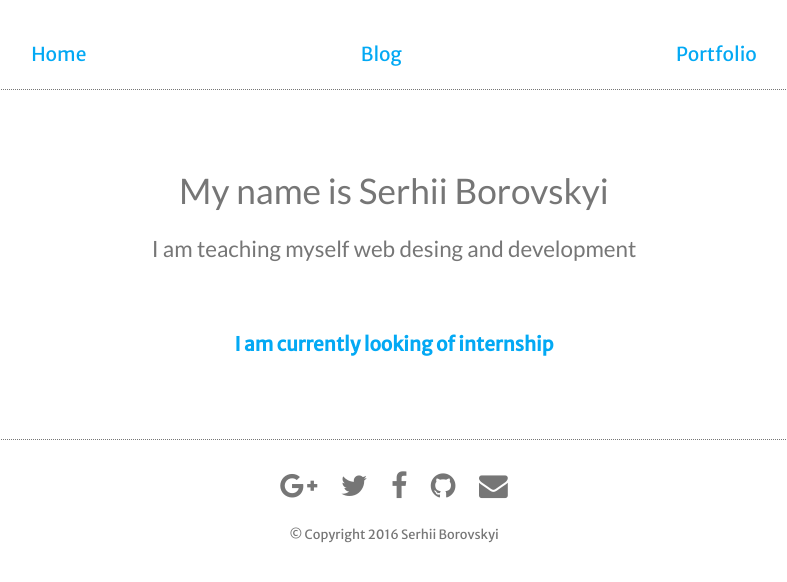
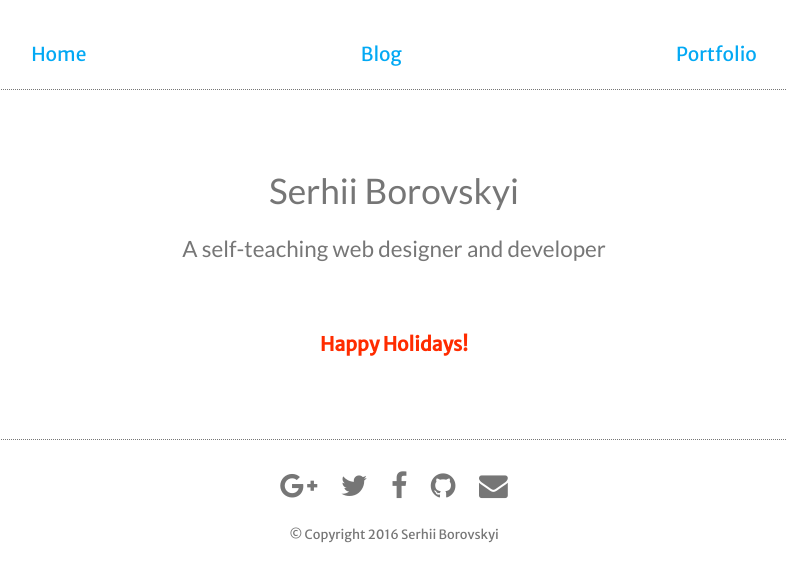
Before and after one commit to serhiicss/serhiicss.github.io, a Jekyll site: the page built from index.html, in a window 1280 px wide. Shown: the top 582 px of the page, without its empty margins (246-1033 px from the left). Built offline with Jekyll 4.4.1, drawn with Linux system fonts in a browser that asks for light colours; nearby versions of some CDN libraries.

Commit message:
home page content

```diff
--- a/_includes/footer.html
+++ b/_includes/footer.html
@@ -5,5 +5,5 @@
   <a href="https://github.com/serhiicss"><i class="fa fa-github fa-2x"></i></a>
   <a href="mailto:serhii.css@gmail.com"><i class="fa fa-envelope fa-2x"></i></a>
 
-  <div class="copyright">© Copyright <script type="text/javascript">document.write(new Date().getFullYear());</script> Serhii Borovskyi</div> <!-- Timestamp automatically updates copyright year -->
+  <div class="copyright">&copy; Copyright <script type="text/javascript">document.write(new Date().getFullYear());</script> Serhii Borovskyi</div> <!-- Timestamp automatically updates copyright year -->
 </footer>
--- a/_sass/_main.sass
+++ b/_sass/_main.sass
@@ -11,4 +11,4 @@
     h1
       line-height: 2.5rem
     h3
-      color: $color-secondary
+      color: $red
--- a/index.html
+++ b/index.html
@@ -3,10 +3,10 @@ layout: default
 ---
 
 <section class="main">
-  <h1>My name is Serhii Borovskyi</h1>
-  <h2>I am teaching myself web desing and development</h2>
+  <h1>Serhii Borovskyi</h1>
+  <h2>A self-teaching web designer and developer</h2>
   <br>
-  <h3>I am currently looking of internship</h3>
+  <h3>Happy Holidays!</h3>
 
   <div class="snow">
   	<div class="snowflake"></div>
```
